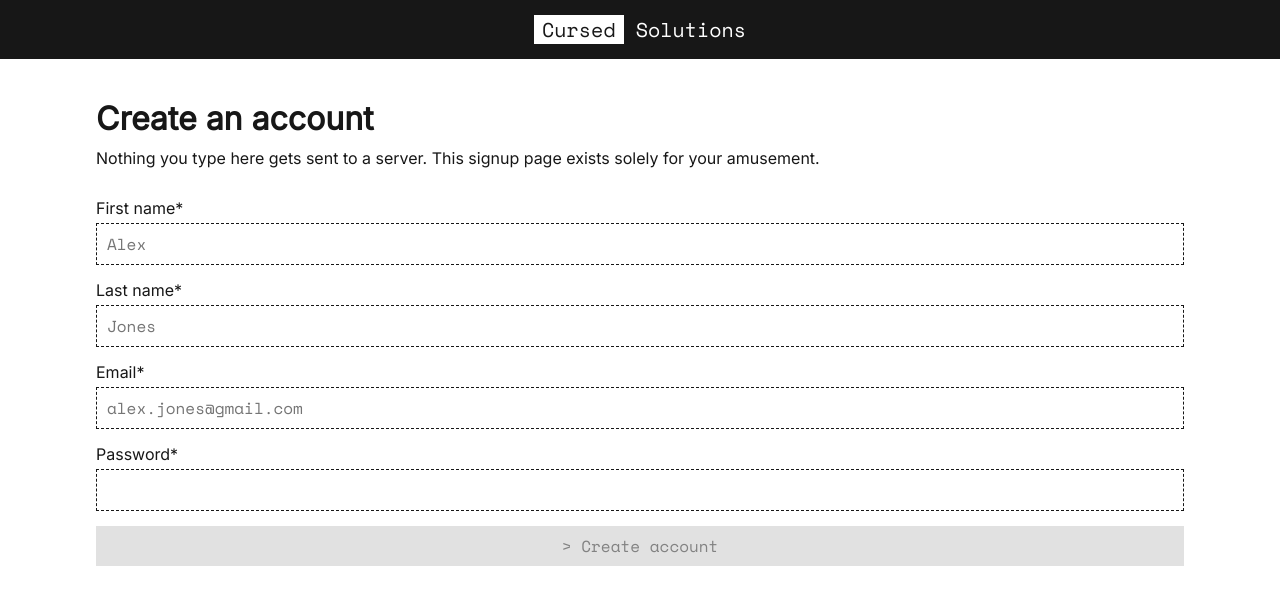
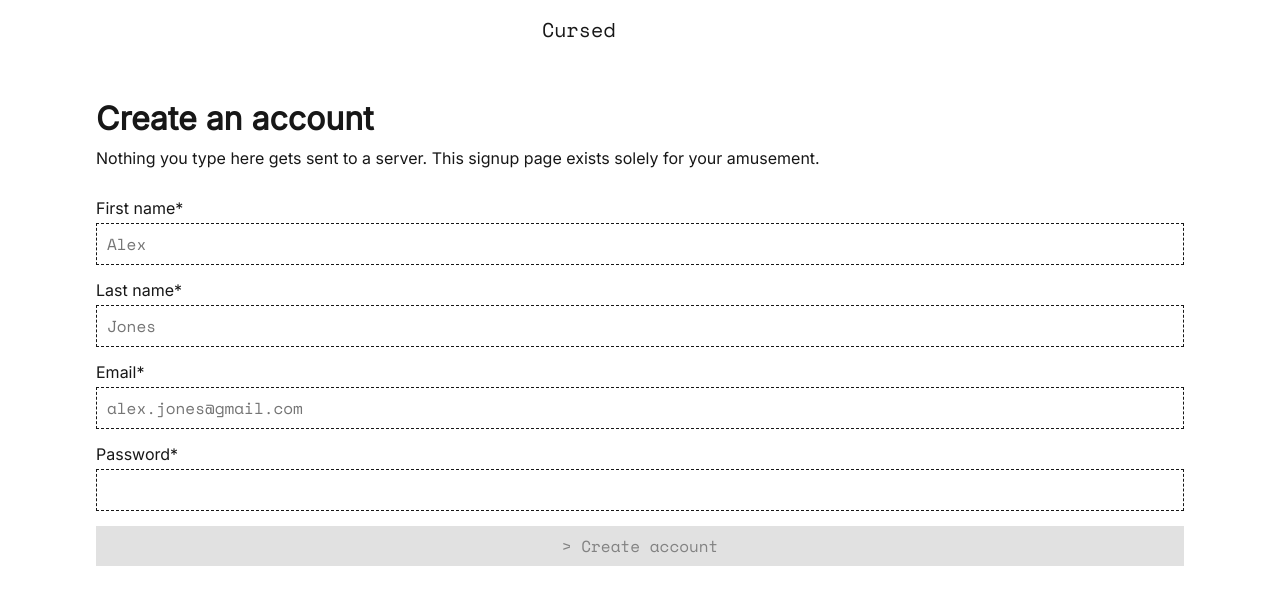
Before and after one commit to marcos-acosta/cursed-signup, a Next.js app: page / in a window 1280 px wide. Shown: the top 604 px of the page. Built offline with nearby package versions, Linux system fonts and the light colour scheme.

Commit message:
Ok now we're experimenting

```diff
--- a/src/app/components/styles.module.css
+++ b/src/app/components/styles.module.css
@@ -12,7 +12,8 @@
   font-size: 20px;
   padding-top: 15px;
   padding-bottom: 15px;
-  background-color: var(--foreground);
+  /* background-color: var(--foreground); */
+  background-color: var(--background);
   color: var(--background);
 }
 
```
